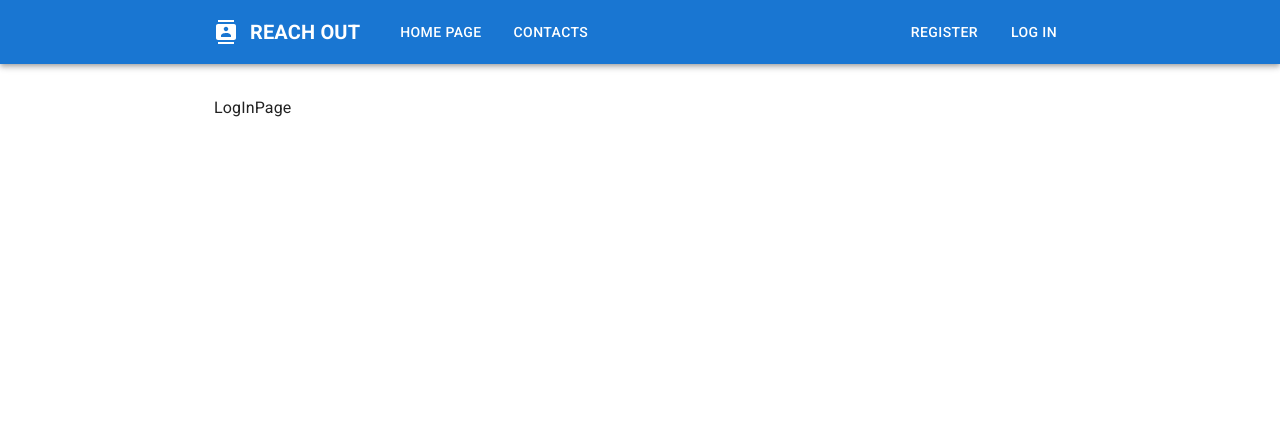
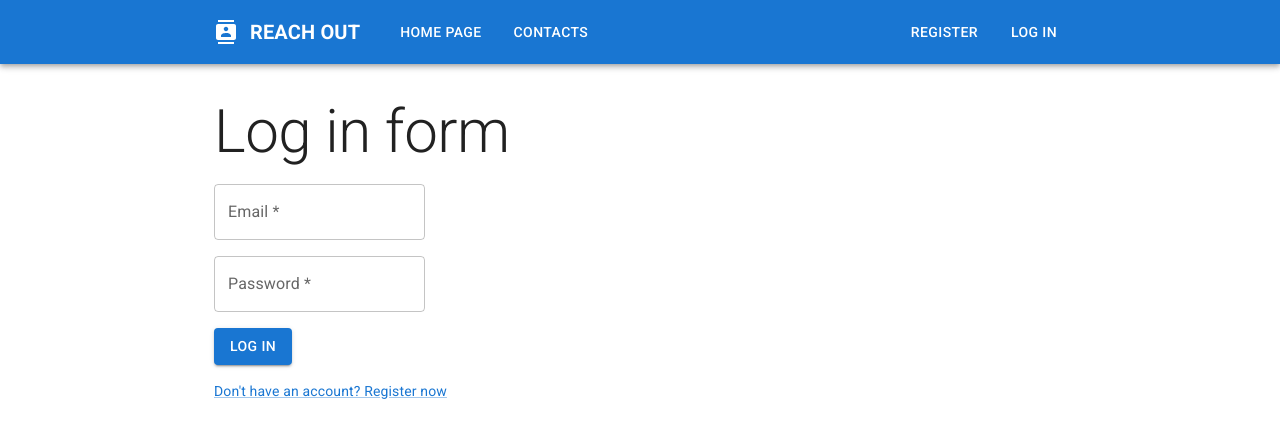
Before and after one commit to biggujo/goit-react-hw-08, a React (Vite) app: page /login in a window 1280 px wide. Shown: the top 438 px of the page. Built offline with nearby package versions, Linux system fonts and the light colour scheme.

Commit message:
Add log in form

```diff
--- /dev/null
+++ b/src/components/LogInForm/LogInForm.jsx
@@ -0,0 +1,39 @@
+import React from 'react';
+import { FormikProvider } from 'formik';
+import { Button, Link, Stack } from '@mui/material';
+import { Link as RouterLink } from 'react-router-dom';
+import { FormTextField } from '../index.js';
+import useLogInForm from '../../hooks/useLogInForm.js';
+
+function LogInForm() {
+  const formik = useLogInForm();
+
+  return (<FormikProvider value={formik}>
+    <Stack as={'form'}
+           gap={2}
+           alignItems={'start'}
+           onSubmit={formik.handleSubmit}>
+      <FormTextField formik={formik}
+                     name={'email'}
+                     label={'Email *'}
+      />
+      <FormTextField formik={formik}
+                     name={'password'}
+                     label={'Password *'}
+      />
+      <Button variant={'contained'}
+              type={'submit'}>
+        Log in
+      </Button>
+      <Link
+        variant={'body2'}
+        component={RouterLink}
+        to={'/register'}
+      >
+        Don't have an account? Register now
+      </Link>
+    </Stack>
+  </FormikProvider>);
+}
+
+export default LogInForm;
--- /dev/null
+++ b/src/components/LogInForm/index.js
@@ -0,0 +1 @@
+export { default } from './LogInForm.jsx';
--- a/src/components/RegistrationForm/RegistrationForm.jsx
+++ b/src/components/RegistrationForm/RegistrationForm.jsx
@@ -1,8 +1,8 @@
 import { FormikProvider } from 'formik';
-import { Button, Link, Stack, Typography } from '@mui/material';
+import { Button, Link, Stack } from '@mui/material';
+import { Link as RouterLink } from 'react-router-dom';
 import { FormTextField } from '../index.js';
 import { useRegistrationForm } from '../../hooks';
-import { Link as RouterLink } from 'react-router-dom';
 
 function RegistrationForm() {
   const formik = useRegistrationForm();
--- a/src/components/index.js
+++ b/src/components/index.js
@@ -5,3 +5,4 @@ export { default as BarLogo } from './BarLogo';
 export { default as Navigation } from './Navigation';
 export { default as RegistrationForm } from './RegistrationForm';
 export { default as FormTextField } from './FormTextField';
+export { default as LogInForm } from './LogInForm';
--- /dev/null
+++ b/src/hooks/useLogInForm.js
@@ -0,0 +1,25 @@
+import React from 'react';
+import * as Yup from 'yup';
+import { useFormik } from 'formik';
+
+const validationSchema = Yup.object().shape({
+  email: Yup.string().email().required(),
+  password: Yup.string().min(6).max(16).required(),
+});
+
+function useLogInForm() {
+  const initialValues = {
+    email: '',
+    password: '',
+  };
+
+  return useFormik({
+    initialValues,
+    validationSchema,
+    onSubmit: (values, formikHelpers) => {
+      console.log(values);
+    },
+  });
+}
+
+export default useLogInForm;
--- a/src/pages/LogInPage.jsx
+++ b/src/pages/LogInPage.jsx
@@ -1,7 +1,14 @@
 import React from 'react';
+import { Stack, Typography } from '@mui/material';
+import { LogInForm } from '../components';
 
 function LogInPage() {
-  return (<div>LogInPage</div>);
+  return (<Stack gap={2}>
+    <Typography variant={'h2'}>
+      Log in form
+    </Typography>
+    <LogInForm />
+  </Stack>);
 }
 
 export default LogInPage;
```
